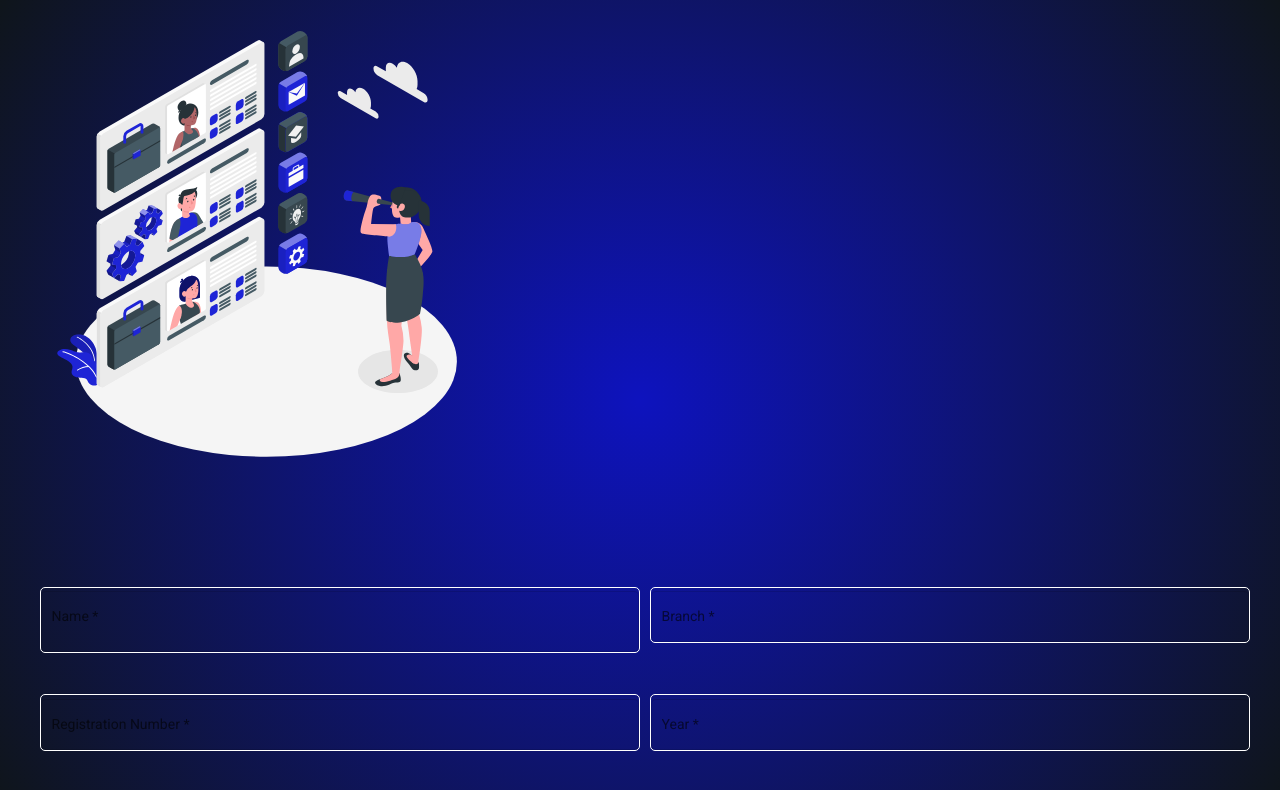
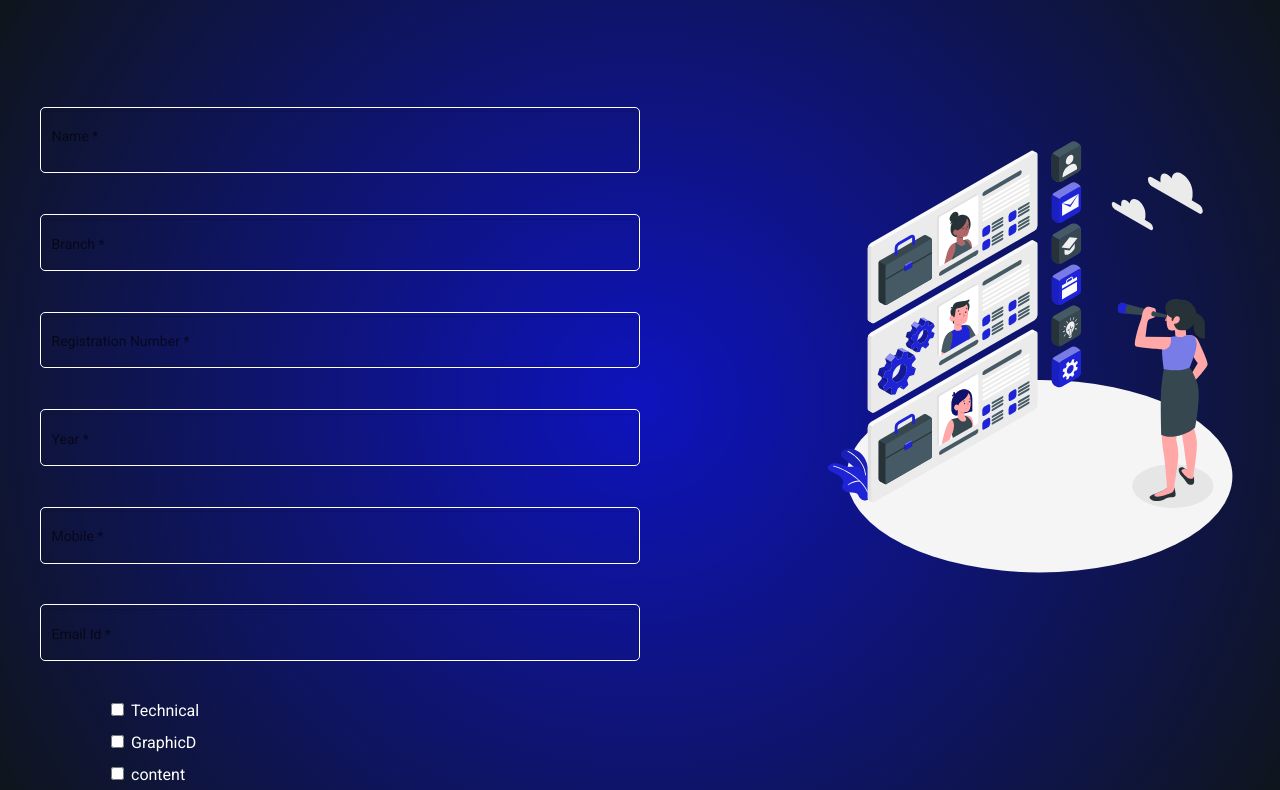
Before and after one commit to IWSCSRM/recruitments, an Angular app: page /apply in a window 1280 px wide. Shown: the top 790 px of the page. Built offline with nearby package versions, Linux system fonts and the light colour scheme.

Commit message:
Image alligned and check box styled

```diff
--- a/src/app/new-registration/new-registration.component.html
+++ b/src/app/new-registration/new-registration.component.html
@@ -1,22 +1,10 @@
 <div class="container " >
-  <div class="row">
 
-
-    <div class="col-lg-6 col-md-6 col-sm-12 col-xs-12"  >
-
-      <img class="banner" src="../../assets/images/Hiring-amico.svg" alt="image">
-     </div>
-
-    </div>
-  <div class="row">
-
-
-  <div class="col-lg-6 col-md-6 col-sm-12 col-xs-12 "  >
-
-
+  <div class="row mobile-row-wrapper ">
+    <div class=" col-lg-6 col-md-12 col-sm-12 col-xs-6"  >
       <form class="form-area" #recruitmentForm = "ngForm" (ngSubmit)="onSubmit()">
 
-       <div class=" row">
+        <div class=" row input-wrapper">
          <p>
              <mat-form-field class="input-fields" appearance="outline">
                <mat-label>Name</mat-label>
@@ -70,9 +58,9 @@
                    (change)= "onChecking($event)"
                  />
                </th>
+               <div class="checkbox">
+               <td>{{n.name}}</td>
 
-              <td>{{n.name}}</td>
-              <div>
                <td>
                  <mat-form-field class="input-fields-box" *ngIf="n.select" id="n.id" appearance="outline">
                      <mat-label>Domain Info</mat-label>
@@ -89,6 +77,16 @@
            <button class="button" type="button" type="submit" class="btn btn-primary"[disabled]="!recruitmentForm.valid">Submit</button>
           </div>
      </form>
+
+     </div>
+
+    <div class=" col-lg-6 col-md-12 col-sm-12 col-xs-6 col-xl-6 w-100"  >
+      <div class="image-wrapper">
+
+      <img  src="../../assets/images/Hiring-amico.svg" alt="image">
       </div>
      </div>
+
     </div>
+
+</div>
--- a/src/app/new-registration/new-registration.component.scss
+++ b/src/app/new-registration/new-registration.component.scss
@@ -5,14 +5,9 @@
     width: 100%;
     margin-bottom: 0;
 }
-.banner{
-    width: 30rem;
-    // float: right;
-    // padding-right: 50px;
-    position: relative;
-    top: 0%;
 
-}
+
+
 // .header{
 //     background-color: black;
 //     position: absolute;
@@ -27,13 +22,23 @@
 // line-height: 73px;
 // }
 .form-area{
-    position: absolute;
+    // position: absolute;
     // background-color: rgb(254, 255, 255);
     // margin-top: 100px;
     width: 100vw;
     height: 1244px;
     padding-left: 30px;
     padding-top: 100px;
+
+
+
+}
+.input-wrapper{
+    display: flex;
+    flex-direction: column;
+    justify-content: center;
+    align-items: flex-start;
+
 
 
 }
@@ -46,9 +51,9 @@
 
     // background-color: #63c9cc;
  }
- .input-fields:active{
-     background-color: rgb(255, 255, 255);
- }
+//  .input-fields:active{
+//      background-color: rgb(255, 255, 255);
+//  }
 //  .input-fields:focus{
 //      background-color: gray;
 //  }
@@ -85,18 +90,58 @@
 .ng-tns-c71-5{
     color: white;
 }
+.image-wrapper{
+    display: flex;
+    justify-content: center;
+    align-items: center;
+    width: 90%;
+    // max-width: 100%;
+    height: auto;
+    margin-left: 200px;
+    margin-top: 70px;
+    padding-top: 40px;
+
+    // padding-left: 200px;
+    // padding-right: 100px;
+}
+.checkbox{
+    color: white;
+    padding: 5px;
+    font-size: 16px;
+
+}
+.form-checkbox-input{
+margin-left: 5rem;
+border-radius: 100%;
+}
+
+.ng-tns-c71-6{
+    color: white;
+}
+.ng-tns-c71-7{
+    color: white;
+}
+.ng-tns-c71-8{
+    color: white;
+}
+.ng-tns-c71-9{
+    color: white;
+}
+.ng-tns-c71-10{
+    color: white;
+}
+
 
 @media only screen and (max-device-width: 600px) {
 
+    .mobile-row-wrapper{
+        display: flex;
+        flex-direction: column-reverse;
+        justify-content: center;
+        align-items: center;
 
+    }
 
-    .banner{
-        width: 50%;
-        margin-left: 25%;
-        margin-right: 25%;
-
-        padding-bottom: 20px;
-    }
     .form-area{
         width: 100vw;
         margin-left: 0%;
@@ -107,5 +152,35 @@
         position: relative;
         // margin: 10px 0 0 10px;
     }
+    .image-wrapper{
+        display: flex;
+        justify-content: center;
+        align-items: center;
+        width: 100%;
+        margin-left: auto;
+        margin-right: auto;
+    }
+
 
 }
+@media only screen and (max-device-width: 768px){
+
+    .mobile-row-wrapper{
+        display: flex;
+        flex-direction: column-reverse;
+        justify-content: center;
+        align-items: center;
+
+    }
+    .image-wrapper{
+        display: flex;
+        justify-content: center;
+        align-items: center;
+        width: 80%;
+        margin-left: auto;
+        margin-right: auto;
+        height: auto;
+    }
+
+
+}
```
Lines whose indentation alone changed are shown as unchanged.
